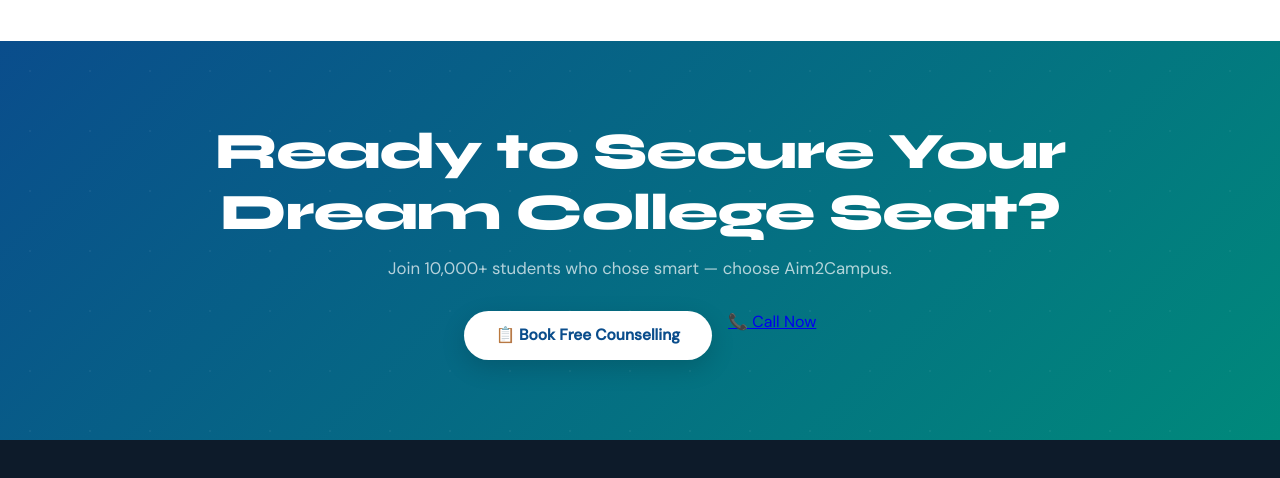
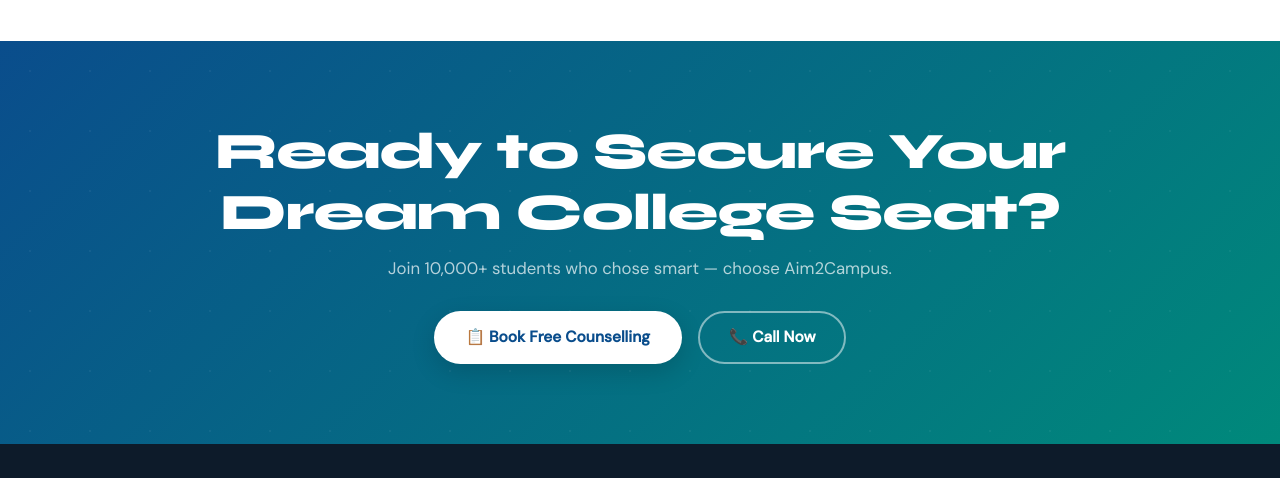
Before and after one commit to mohanasundharam-dev/aim2campus, a plain HTML site: page index.html in a window 1280 px wide. Shown: the part 4122-4600 px from the top of the page. Drawn offline with Linux system fonts and the light colour scheme; a web font is replaced by a local one.

Commit message:
Update index.html

```diff
--- a/index.html
+++ b/index.html
@@ -929,7 +929,7 @@
   <p>Join 10,000+ students who chose smart — choose Aim2Campus.</p>
   <div class="hero-actions" style="justify-content:center">
     <a href="consulting.html" class="btn-white">📋 Book Free Counselling</a>
-    <a href="tel:+916381572643 class="btn-outline-white">📞 Call Now</a>
+    <a href="tel:+916381572643" class="btn-outline-white">📞 Call Now</a>
   </div>
 </div>
 
```
